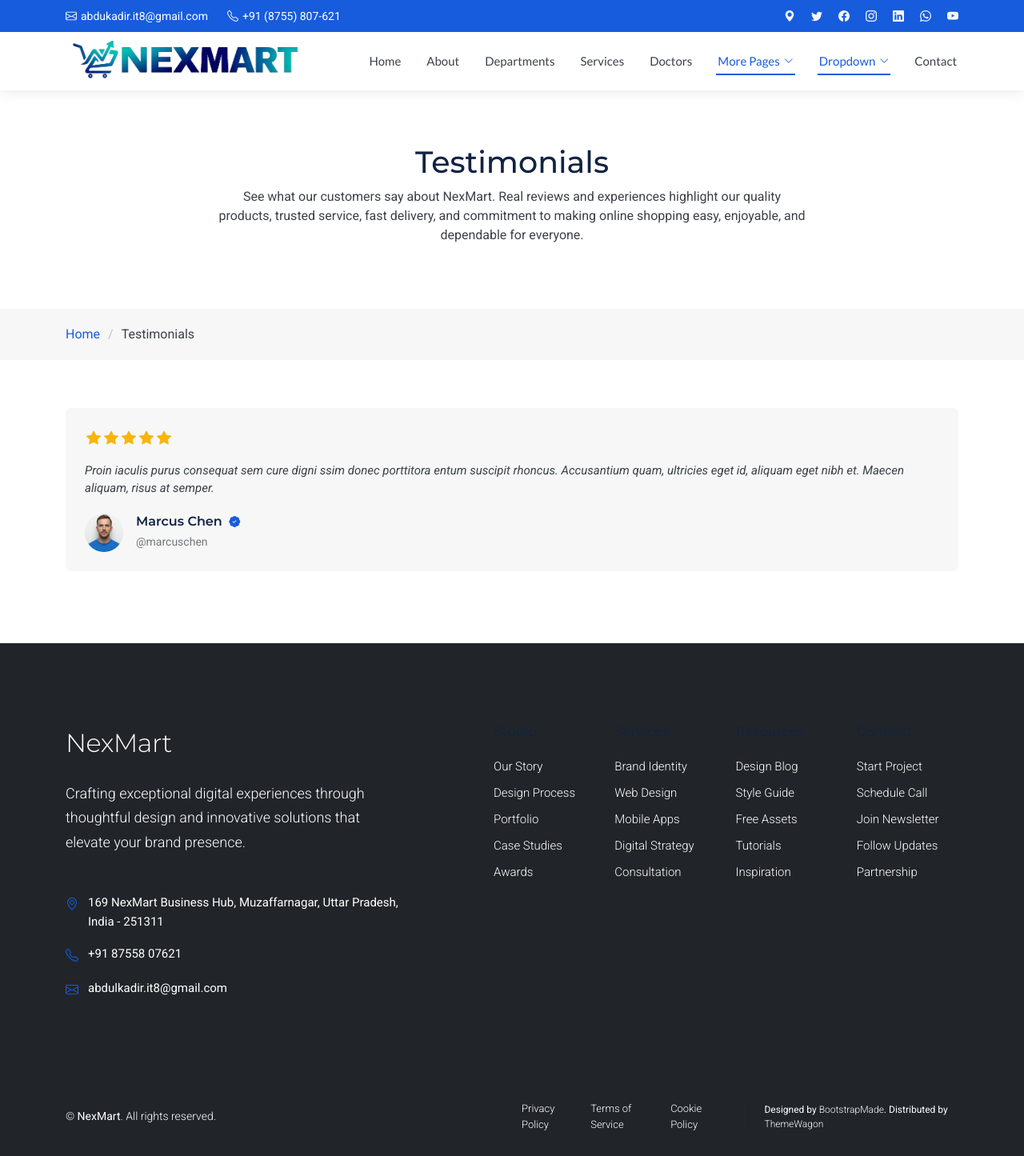
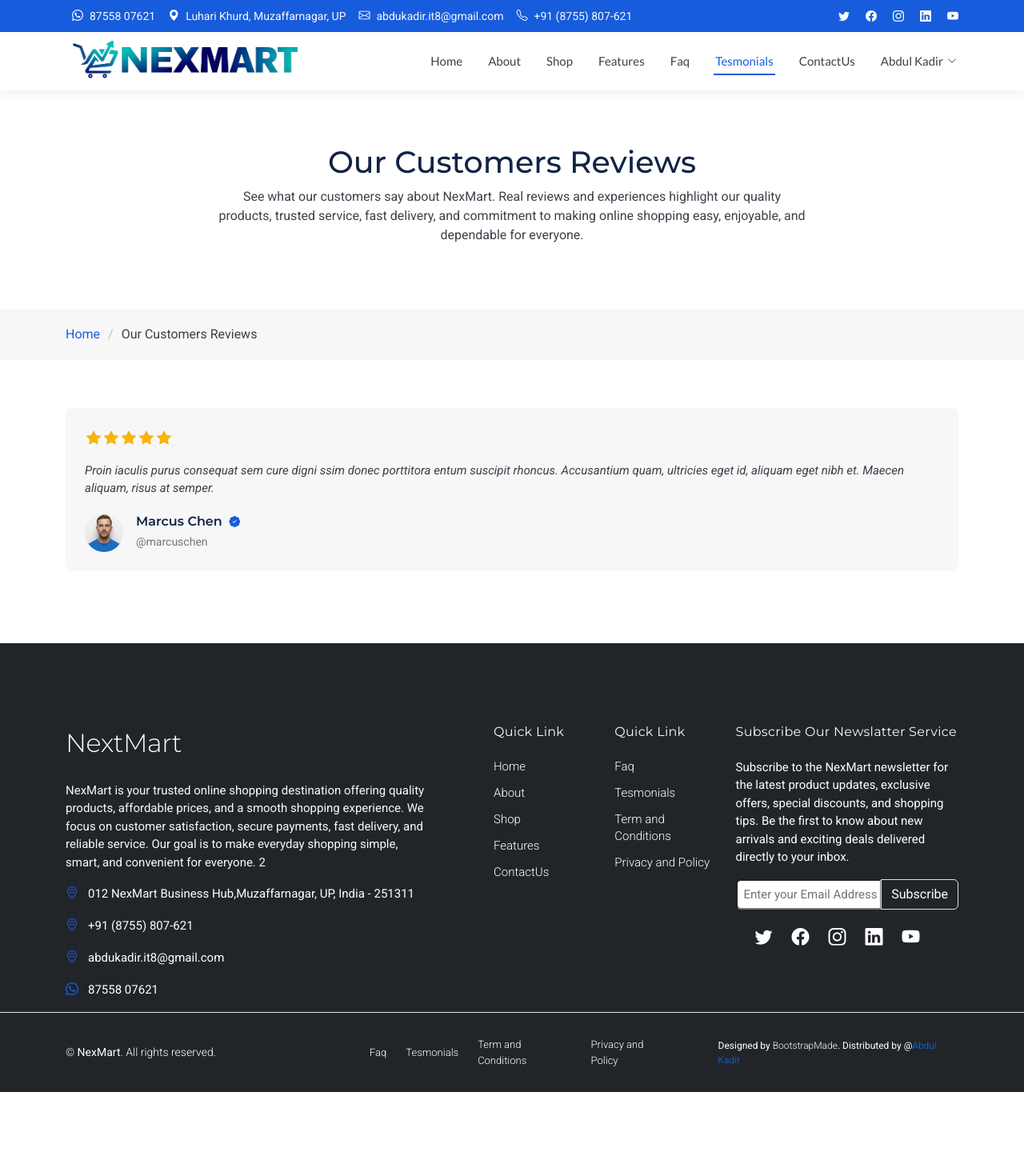
Before and after one commit to AbdulKadirit8/NexMart, a React (Vite) app: page /testomonials in a window 1280 px wide. Shown: the whole page at 80% size. After the commit the page ends 1365 px from the top, so only its background shows below. Built offline with nearby package versions, Linux system fonts and the light colour scheme.

Commit message:
Update link for icon, pages and implement new pages 15-04-2026

```diff
--- a/public/assets/css/style.css
+++ b/public/assets/css/style.css
@@ -4,3 +4,56 @@
 #footer p{
     color: white;
 }
+
+/* icons */
+
+.social-icon {
+  color: white;
+  font-size: 22px;
+  display: inline-flex;
+  align-items: center;
+  justify-content: center;
+  transition: all 0.4s ease;
+  animation: floatIcon 2.5s ease-in-out infinite;
+}
+
+
+
+/* Floating Animation */
+@keyframes floatIcon {
+  0% { transform: translateY(0px); }
+  50% { transform: translateY(-3px); }
+  100% { transform: translateY(0px); }
+}
+
+/* Twitter */
+.twitter:hover {
+  color: #1da1f2;
+  text-shadow: 0 0 8px #1da1f2, 0 0 18px #1da1f2;
+
+}
+
+/* Facebook */
+.facebook:hover {
+  color: #1877f2;
+  text-shadow: 0 0 8px #1877f2, 0 0 18px #1877f2;
+}
+
+/* Instagram */
+.instagram:hover {
+  color: #fa3979;
+  text-shadow: 0 0 8px #e1306c, 0 0 18px #ff5e62;
+
+}
+
+/* LinkedIn */
+.linkedin:hover {
+  color: #0c71d6;
+  text-shadow: 0 0 8px #0a66c2, 0 0 18px #0a66c2;
+}
+
+/* YouTube */
+.youtube:hover {
+  color: #ff2727;
+  text-shadow: 0 0 8px #ff0000, 0 0 18px #ff0000;
+}
--- a/src/App.jsx
+++ b/src/App.jsx
@@ -20,8 +20,8 @@
 
 
       <BrowserRouter>
-      <Navbar></Navbar>
-      <ScrollToTop />
+        <Navbar></Navbar>
+        <ScrollToTop />
         <Routes>
           <Route path='' element={<Home />}></Route>
           <Route path='/about' element={<AboutPage />}></Route>
@@ -36,9 +36,10 @@
 
           <Route path='/*' element={<ErrorPage></ErrorPage>}></Route>
         </Routes>
+        <Footer></Footer>
       </BrowserRouter>
 
-      <Footer></Footer>
+
     </>
   )
 }
--- a/src/Components/Footer.jsx
+++ b/src/Components/Footer.jsx
@@ -1,6 +1,20 @@
-import React from 'react'
+import { useState } from "react"
+import { Link, NavLink } from "react-router-dom"
 
 export default function Footer() {
+  function stopReload(e){
+    e.preventDefault()
+    e.target.form.reset()
+  }
+  let [settingData, setSettingData] = useState({
+    siteName: import.meta.env.VITE_APP_SITENAME,
+    phone: import.meta.env.VITE_APP_PHONE,
+    whatsapp: import.meta.env.VITE_APP_WHATSAPP,
+    email: import.meta.env.VITE_APP_EMAIL,
+    address: import.meta.env.VITE_APP_ADDRESS,
+    fullAddress: import.meta.env.VITE_APP_FULLADDRESS,
+    map: import.meta.env.VITE_APP_MAP
+  })
   return (
     <>
       <footer id="footer" className="footer-16 footer position-relative bg-dark">
@@ -12,24 +26,36 @@
 
               <div className="col-lg-5">
                 <div className="brand-section">
-              <a href="index.html" className="logo d-flex align-items-center mb-4">
-                <span className="sitename">NexMart</span>
-              </a>
-              <p className="brand-description">Crafting exceptional digital experiences through thoughtful design and
-                innovative solutions that elevate your brand presence.</p>
+                  <Link to="/" className="logo d-flex align-items-center mb-4">
+                    <span className="sitename">{settingData.siteName}</span>
+                  </Link>
+                  <p className="text-light">NexMart is your trusted online shopping destination offering quality products, affordable prices, and a smooth shopping experience. We focus on customer satisfaction, secure payments, fast delivery, and reliable service. Our goal is to make everyday shopping simple, smart, and convenient for everyone.
+2</p>
 
-              <div className="contact-info mt-5">
+                  <div className="contact-info mt-3">
                     <div className="contact-item">
+                      <Link to={settingData.map} target="_blank">
                         <i className="bi bi-geo-alt"></i>
-                  <span>169 NexMart Business Hub, Muzaffarnagar, Uttar Pradesh, India - 251311</span>
+                        <span>{settingData.fullAddress}</span>
+                      </Link>
                     </div>
                     <div className="contact-item">
-                  <i className="bi bi-telephone"></i>
-                  <span>+91 87558 07621</span>
+                      <Link to={`tel:${settingData.phone}`} target="_blank">
+                        <i className="bi bi-geo-alt"></i>
+                        <span>{settingData.phone}</span>
+                      </Link>
                     </div>
                     <div className="contact-item">
-                  <i className="bi bi-envelope"></i>
-                  <span>abdulkadir.it8@gmail.com</span>
+                      <Link to={`mailto:${settingData.email}`} target="_blank">
+                        <i className="bi bi-geo-alt"></i>
+                        <span>{settingData.email}</span>
+                      </Link>
+                    </div>
+                    <div className="contact-item">
+                      <Link to={`http://wa.me/${settingData.whatsapp}`} target="_blank">
+                        <i className="bi bi-whatsapp"></i>
+                        <span>{settingData.whatsapp}</span>
+                      </Link>
                     </div>
                   </div>
                 </div>
@@ -39,58 +65,58 @@
                 <div className="footer-nav-wrapper">
                   <div className="row">
 
-                <div className="col-6 col-lg-3">
+                    <div className="col-md-3 col-12">
                       <div className="nav-column">
-                    <h6>Studio</h6>
+                        <h6 className="text-light">Quick Link</h6>
                         <nav className="footer-nav">
-                      <a href="#!">Our Story</a>
-                      <a href="#!">Design Process</a>
-                      <a href="#!">Portfolio</a>
-                      <a href="#!">Case Studies</a>
-                      <a href="#!">Awards</a>
+                          <Link to="/" >Home</Link>
+                          <Link to="/about">About</Link>
+                          <Link to="/shop">Shop</Link>
+                          <Link to="/feature">Features</Link>
+                          <Link to="/contactus">ContactUs</Link>
+
                         </nav>
                       </div>
                     </div>
 
-                <div className="col-6 col-lg-3">
+                    <div className="col-md-3 col-12">
                       <div className="nav-column">
-                    <h6>Services</h6>
+                        <h6 className="text-light">Quick Link</h6>
                         <nav className="footer-nav">
-                      <a href="#!">Brand Identity</a>
-                      <a href="#!">Web Design</a>
-                      <a href="#!">Mobile Apps</a>
-                      <a href="#!">Digital Strategy</a>
-                      <a href="#!">Consultation</a>
+                          <Link to="faq">Faq</Link>
+                          <Link to="/testomonials">Tesmonials</Link>
+                          <Link to="/terms">Term and Conditions</Link>
+                          <Link to="/privacy-policy">Privacy and Policy</Link>
                         </nav>
                       </div>
                     </div>
 
-                <div className="col-6 col-lg-3">
+                    <div className="col-md-6 col-12">
                       <div className="nav-column">
-                    <h6>Resources</h6>
-                    <nav className="footer-nav">
-                      <a href="#!">Design Blog</a>
-                      <a href="#!">Style Guide</a>
-                      <a href="#!">Free Assets</a>
-                      <a href="#!">Tutorials</a>
-                      <a href="#!">Inspiration</a>
-                    </nav>
+                        <h6 className="text-light">Subscribe Our Newslatter Service</h6>
+                        <p className="mt-3">Subscribe to the NexMart newsletter for the latest product updates, exclusive offers, special discounts, and shopping tips. Be the first to know about new arrivals and exciting deals delivered directly to your inbox.</p>
+                        <div>
+                          <form action="">
+                            <div className="btn-group w-100">
+                              <input type="email" name="email" placeholder="Enter your Email Address" className="w-100 ps-2 rounded-0 rounded-start" />
+                              <button className="btn btn-dark border" onClick={stopReload}>Subscribe</button>
+                            </div>
+                          </form>
+                        </div>
+
+                        <div className="mt-4">
+                          <div className="social-links  d-flex align-items-center">
+
+                            <NavLink to={settingData.email} target='_blank' className="text-light ms-4"><i className="social-icon twitter bi bi-twitter"></i></NavLink>
+                            <NavLink to={settingData.email} target='_blank' className="text-light ms-4"><i className="social-icon facebook bi bi-facebook"></i></NavLink>
+                            <NavLink to={settingData.email} target='_blank' className="text-light ms-4"><i className="social-icon instagram bi bi-instagram"></i></NavLink>
+                            <NavLink to={settingData.email} target='_blank' className="text-light ms-4"><i className="social-icon linkedin bi bi-linkedin"></i></NavLink>
+
+                            <NavLink to={settingData.email} target='_blank' className="text-light ms-4"><i className="social-icon youtube bi bi-youtube"></i></NavLink>
                           </div>
                         </div>
-
-                <div className="col-6 col-lg-3">
-                  <div className="nav-column">
-                    <h6>Connect</h6>
-                    <nav className="footer-nav">
-                      <a href="#!">Start Project</a>
-                      <a href="#!">Schedule Call</a>
-                      <a href="#!">Join Newsletter</a>
-                      <a href="#!">Follow Updates</a>
-                      <a href="#!">Partnership</a>
-                    </nav>
                       </div>
                     </div>
-
                   </div>
                 </div>
               </div>
@@ -100,25 +126,26 @@
 
         </div>
 
-    <div className="footer-bottom">
+        <div className="footer-bottom border-top" style={{marginTop:-80}}>
           <div className="container">
             <div className="bottom-content" data-aos="fade-up" data-aos-delay="300">
               <div className="row align-items-center">
 
-            <div className="col-lg-6">
+                <div className="col-lg-4">
                   <div className="copyright">
                     <p>© <span className="sitename">NexMart</span>. All rights reserved.</p>
                   </div>
                 </div>
 
-            <div className="col-lg-6">
+                <div className="col-lg-8">
                   <div className="legal-links">
-                <a href="#!">Privacy Policy</a>
-                <a href="#!">Terms of Service</a>
-                <a href="#!">Cookie Policy</a>
+                      <Link to="faq">Faq</Link>
+                      <Link to="/testomonials">Tesmonials</Link>
+                      <Link to="/terms">Term and Conditions</Link>
+                      <Link to="/privacy-policy">Privacy and Policy</Link>
                     <div className="credits">
 
-                  Designed by <a href="https://bootstrapmade.com/">BootstrapMade</a>. Distributed by <a href="https://themewagon.com" target="_blank">ThemeWagon</a>
+                      Designed by <a href="https://bootstrapmade.com/">BootstrapMade</a>. Distributed by @<Link to="https://themewagon.com" target="_blank" className="text-primary">Abdul Kadir</Link>
                     </div>
                   </div>
                 </div>
--- a/src/Components/Navbar.jsx
+++ b/src/Components/Navbar.jsx
@@ -2,33 +2,53 @@
 import { Link, NavLink } from 'react-router-dom'
 
 export default function Navbar() {
-    let [settingData, setSettingData]=useState({
-        siteName:import.meta.env.VITE_APP_SITENAME,
-        phone:import.meta.env.VITE_APP_PHONE,
-        whatsapp:import.meta.env.VITE_APP_SITENAME,
-        email:import.meta.env.VITE_APP_EMAIL
+    let [showMenu, setShowMenu]=useState(false)
+
+    let [settingData, setSettingData] = useState({
+        siteName: import.meta.env.VITE_APP_SITENAME,
+        phone: import.meta.env.VITE_APP_PHONE,
+        whatsapp: import.meta.env.VITE_APP_WHATSAPP,
+        email: import.meta.env.VITE_APP_EMAIL,
+        address: import.meta.env.VITE_APP_ADDRESS,
+        map: import.meta.env.VITE_APP_MAP
     })
     return (
         <>
-            <header id="header" className="header fixed-top">
+            <header id="header" className={`header fixed-top ${showMenu?'mobile-nav-active':''}`}>
 
                 <div className="topbar d-flex align-items-center dark-background">
-                    <div className="container d-flex justify-content-center justify-content-md-between">
+                    <div className="container d-flex justify-content-center justify-content-md-between justify-content-around">
                         <div className="contact-info d-flex align-items-center">
-                            <i className="bi bi-envelope d-flex align-items-center">
-                                <NavLink to={`mailto:${settingData.email}`} target='_blank' className="d-none d-xl-block">{settingData.email}</NavLink>
-                            </i>
+                            <NavLink to={`http://wa.me/${settingData.whatsapp}`} target='_blank' className="text-light d-flex">
+                                <i className="bi bi-whatsapp me-2 ms-2"></i>
+                                <span className='text-light d-none d-lg-block me-2'>{settingData.whatsapp}</span>
+                            </NavLink>
 
-                            <i className="bi bi-telephone d-flex align-items-center ms-4"><NavLink
-                                to={`tel:${settingData.phone}`} target='_blank' className="d-none d-xl-block">{settingData.phone}</NavLink></i>
+                            <NavLink to={settingData.map} target='_blank' className="text-light d-flex">
+                                <i className="bi bi-geo-alt-fill me-2 ms-2"></i>
+                                <span className='text-light d-none d-lg-block me-2'>{settingData.address}</span>
+                            </NavLink>
+
+                            <NavLink to={`mailto:${settingData.email}`} className="d-flex">
+                                <i className="bi bi-envelope me-2 ms-2"></i>
+                                <span className='text-light d-none d-lg-block me-2'>{settingData.email}</span>
+                            </NavLink>
+
+                            <NavLink to={`tel:${settingData.phone}`} className="d-flex">
+                                <i className="bi bi-telephone me-2 ms-2"></i>
+                                <span className='text-light d-none d-lg-block'>{settingData.phone}</span>
+                            </NavLink>
+
+
+
                         </div>
                         <div className="social-links  d-flex align-items-center">
-                            <NavLink to={settingData.email} target='_blank' className="text-light"><i className="bi bi-geo-alt-fill"></i></NavLink>
+
                             <NavLink to={settingData.email} target='_blank' className="text-light"><i className="bi bi-twitter"></i></NavLink>
                             <NavLink to={settingData.email} target='_blank' className="text-light"><i className="bi bi-facebook"></i></NavLink>
                             <NavLink to={settingData.email} target='_blank' className="text-light"><i className="bi bi-instagram"></i></NavLink>
                             <NavLink to={settingData.email} target='_blank' className="text-light"><i className="bi bi-linkedin"></i></NavLink>
-                            <NavLink to={settingData.email} target='_blank' className="text-light"><i className="bi bi-whatsapp"></i></NavLink>
+
                             <NavLink to={settingData.email} target='_blank' className="text-light"><i className="bi bi-youtube"></i></NavLink>
                         </div>
                     </div>
@@ -45,23 +65,30 @@
                             <ul>
                                 <li><NavLink to="/" >Home</NavLink></li>
                                 <li><NavLink to="/about">About</NavLink></li>
-                                <li><NavLink to="departments.html">Departments</NavLink></li>
-                                <li><NavLink to="services.html">Services</NavLink></li>
-                                <li><NavLink to="doctors.html">Doctors</NavLink></li>
-                                <li className="dropdown"><NavLink to="#"><span>More Pages</span> <i className="bi bi-chevron-down toggle-dropdown"></i></NavLink>
+                                <li><NavLink to="/shop">Shop</NavLink></li>
+                                <li><NavLink to="/feature">Features</NavLink></li>
+                                <li><NavLink to="faq">Faq</NavLink></li>
+                                <li><NavLink to="/testomonials">Tesmonials</NavLink></li>
+                                <li><NavLink to="/contactus">ContactUs</NavLink></li>
+                                <li className="dropdown"><Link to="#"><span>Abdul Kadir</span> <i className="bi bi-chevron-down toggle-dropdown"></i></Link>
                                     <ul>
-                                        <li><NavLink to="department-details.html">Department Details</NavLink></li>
-                                        <li><NavLink to="service-details.html">Service Details</NavLink></li>
-                                        <li><NavLink to="appointment.html">Appointment</NavLink></li>
-                                        <li><NavLink to="/testomonials">Testimonials</NavLink></li>
-                                        <li><NavLink to="/faq">Frequently Asked Questions</NavLink></li>
-                                        <li><NavLink to="gallery.html">Gallery</NavLink></li>
-                                        <li><NavLink to="/terms">Terms</NavLink></li>
-                                        <li><NavLink to="/privacy-policy">Privacy</NavLink></li>
+                                        <li><Link to="profile?option=Profile">Profile</Link></li>
+                                        <li><Link to="profile?option=Wishlist">Wishlist</Link></li>
+                                        <li><Link to="profile?option=Orders">Orders</Link></li>
+                                        <li><Link to="profile?option=Address">Address</Link></li>
+                                        <li><Link to="/cart">Cart</Link></li>
+                                        <li><Link to="/checkout">Checkout</Link></li>
+                                        <li><Link to="/terms">Terms</Link></li>
+                                        <li><Link to="/privacy-policy">Privacy</Link></li>
+
+                                        <li><i className='bi bi-power ms-3 text-danger'></i><button className='btn text-danger'>Logout</button></li>
+
                                         {/* <li><NavLink to="/404">404</NavLink></li> */}
                                     </ul>
                                 </li>
-                                <li className="dropdown"><NavLink to="#"><span>Dropdown</span> <i className="bi bi-chevron-down toggle-dropdown"></i></NavLink>
+
+                                {/* nested dropsown */}
+                                {/* <li className="dropdown"><Link to="#"><span>Dropdown</span> <i className="bi bi-chevron-down toggle-dropdown"></i></Link>
                                     <ul>
                                         <li><NavLink to="#">Dropdown 1</NavLink></li>
                                         <li className="dropdown"><NavLink to="#"><span>Deep Dropdown</span> <i className="bi bi-chevron-down toggle-dropdown"></i></NavLink>
@@ -77,10 +104,10 @@
                                         <li><Link to="#">Dropdown 3</Link></li>
                                         <li><Link to="#">Dropdown 4</Link></li>
                                     </ul>
-                                </li>
-                                <li><NavLink to="/contactus">Contact</NavLink></li>
+                                </li> */}
+
                             </ul>
-                            <i className="mobile-nav-toggle d-xl-none bi bi-list"></i>
+                            <i className={`mobile-nav-toggle d-xl-none bi ${showMenu?'bi-x-square':'bi-view-list'}`} onClick={()=>setShowMenu(!showMenu)}></i>
                         </nav>
 
                     </div>
--- a/src/Pages/TermPage.jsx
+++ b/src/Pages/TermPage.jsx
@@ -5,7 +5,7 @@
 export default function TermPage() {
     return (
         <>
-            <Breadcrum pageTitle={"Term"} pageDescription={"By using NexMart, you agree to our terms and conditions designed to ensure a safe, fair, and reliable shopping experience. Please review our policies, user responsibilities, and service guidelines carefully."} />
+            <Breadcrum pageTitle={"Term and Conditions"} pageDescription={"By using NexMart, you agree to our terms and conditions designed to ensure a safe, fair, and reliable shopping experience. Please review our policies, user responsibilities, and service guidelines carefully."} />
 
             <section id="terms-of-service" className="terms-of-service section">
 
--- a/src/Pages/TestimonialPage.jsx
+++ b/src/Pages/TestimonialPage.jsx
@@ -5,7 +5,7 @@
 export default function TestimonialPage() {
   return (
     <>
-        <Breadcrum pageTitle={"Testimonials"} pageDescription={"See what our customers say about NexMart. Real reviews and experiences highlight our quality products, trusted service, fast delivery, and commitment to making online shopping easy, enjoyable, and dependable for everyone."} />
+        <Breadcrum pageTitle={"Our Customers Reviews"} pageDescription={"See what our customers say about NexMart. Real reviews and experiences highlight our quality products, trusted service, fast delivery, and commitment to making online shopping easy, enjoyable, and dependable for everyone."} />
         <Testimonial />
     </>
   )
```
Also changed, not shown: public/assets/img/favicon.png, 1 other file (tests, documents, lock files or other folders). Lines whose indentation alone changed are shown as unchanged.
